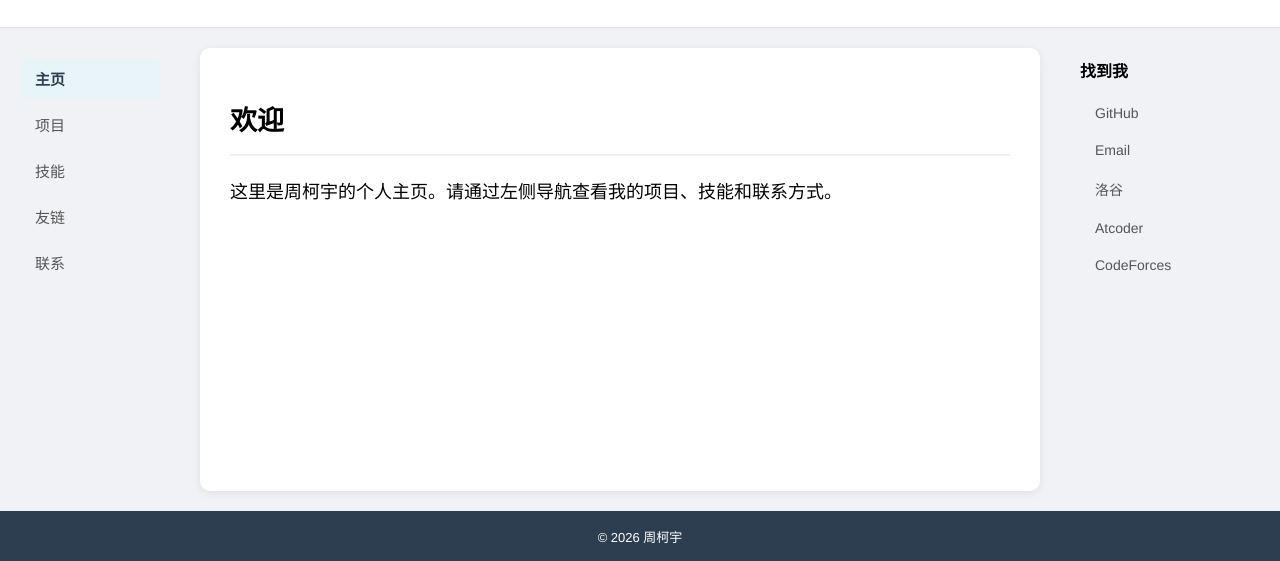
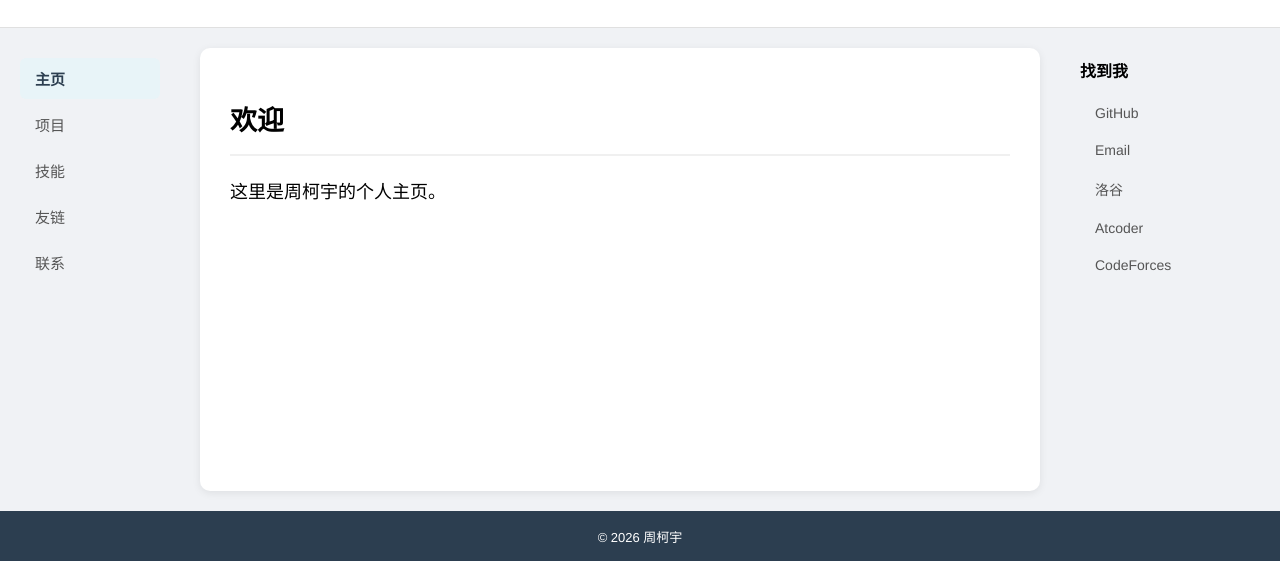
Before and after one commit to zhoukeyv/zhoukeyv.github.io, a plain HTML site: page index.html in a window 1280 px wide. Shown: the part 239-800 px from the top of the page. Drawn offline with Linux system fonts and the light colour scheme; a web font is replaced by a local one.

Commit message:
Simplify homepage introduction text

```diff
--- a/index.html
+++ b/index.html
@@ -29,7 +29,7 @@
         <main id="main">
             <section>
                 <h2>欢迎</h2>
-                <p>这里是周柯宇的个人主页。请通过左侧导航查看我的项目、技能和联系方式。</p>
+                <p>这里是周柯宇的个人主页。</p>
             </section>
         </main>
 
```
